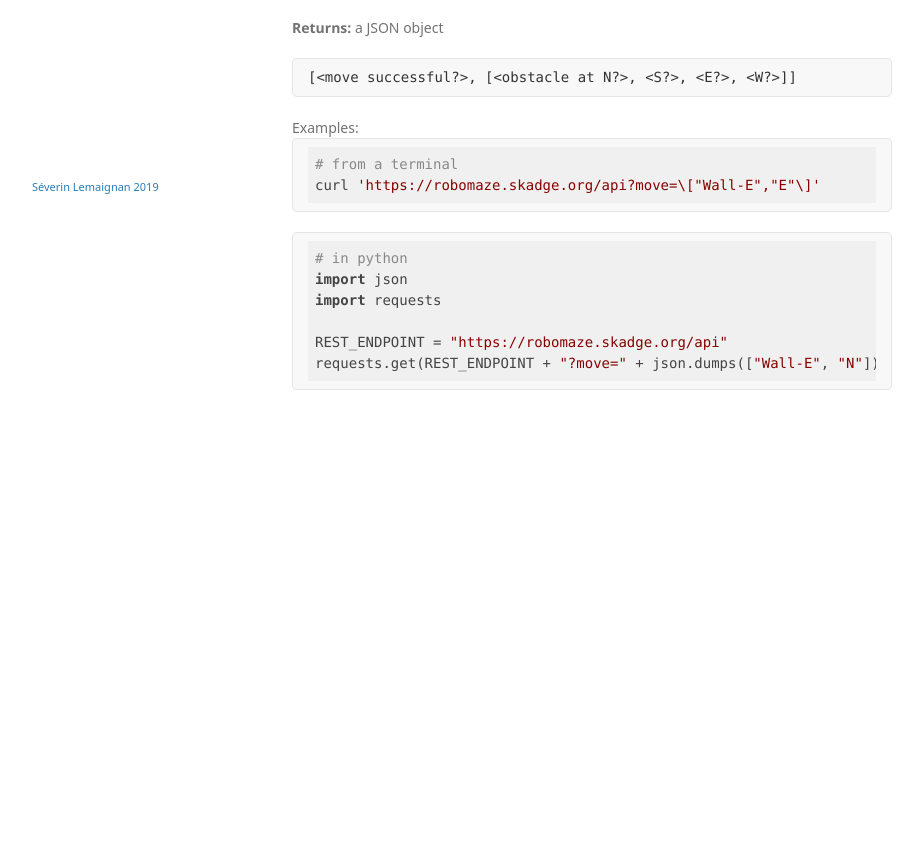
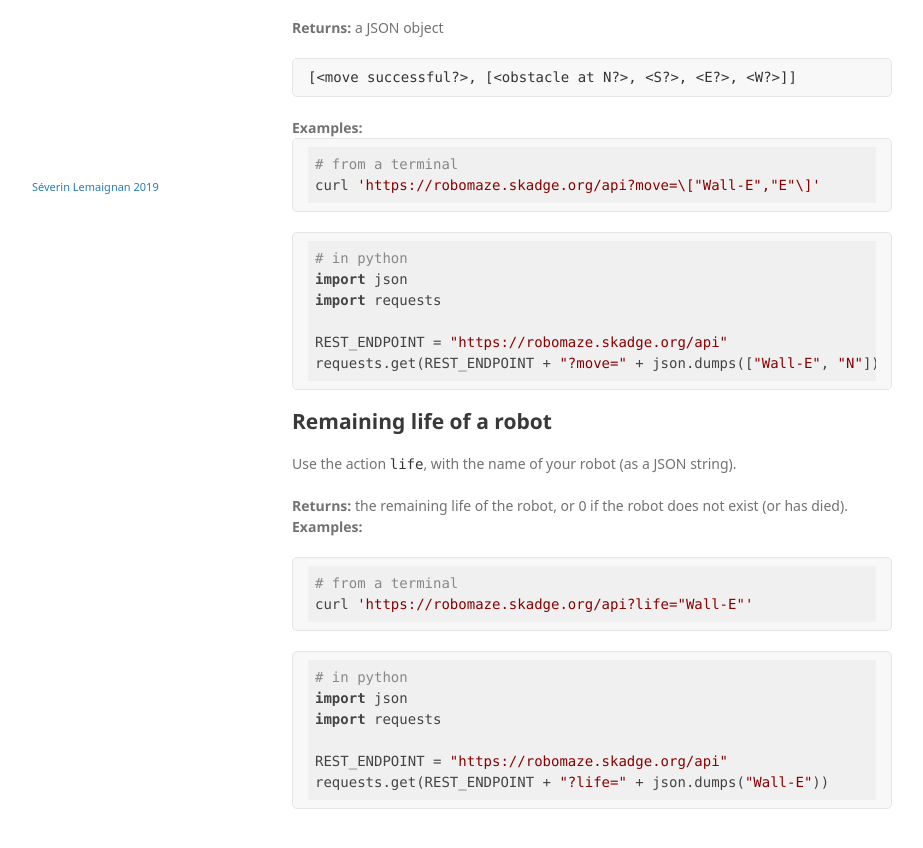
Before and after one commit to severin-lemaignan/robomaze, a plain HTML site: page index.html in a window 1280 px wide. Shown: the part 534-1382 px from the top of the page, without its empty margins (178-1101 px from the left). Before the commit the page ends 994 px from the top, so only its background shows below. Drawn offline with Linux system fonts and the light colour scheme; a web font is replaced by a local one.

Commit message:
Added support for life + minor fix

```diff
--- a/index.html
+++ b/index.html
@@ -66,7 +66,7 @@
                 <p><b>Returns:</b> a JSON object <pre>[&lt;move successful?&gt;, [&lt;obstacle at N?&gt;, &lt;S?&gt;, &lt;E?&gt;, &lt;W?&gt;]]</pre>
 
 
-                Examples:
+                <b>Examples:</b>
                 <pre><code class="bash"># from a terminal
 curl 'https://robomaze.skadge.org/api?move=\["Wall-E","E"\]'</code></pre>
 
@@ -77,6 +77,24 @@ import requests
 REST_ENDPOINT = "https://robomaze.skadge.org/api"
 requests.get(REST_ENDPOINT + "?move=" + json.dumps(["Wall-E", "N"]))</code></pre>
 
+                <h2>Remaining life of a robot</h2>
+
+                <p>Use the action <code>life</code>, with the name of your robot (as a JSON string).
+
+                <p><b>Returns:</b> the remaining life of the robot, or 0 if the robot does not exist (or has died).
+
+
+                <b>Examples:</b>
+                <pre><code class="bash"># from a terminal
+curl 'https://robomaze.skadge.org/api?life="Wall-E"'</code></pre>
+
+                <pre><code class="python"># in python
+import json
+import requests
+
+REST_ENDPOINT = "https://robomaze.skadge.org/api"
+requests.get(REST_ENDPOINT + "?life=" + json.dumps("Wall-E"))</code></pre>
+
             </section>
             <footer>
                 <p><small><a href="https://academia.skadge.org">Séverin Lemaignan 2019</a></small></p>
--- a/render_scene.js
+++ b/render_scene.js
@@ -136,7 +136,7 @@ $(function() {
     var robotsList = function() {
 
         // nb of robots has changed? remove of robots from the list and recreate it from scratch
-        if (Object.keys(robots).length != $("#robot_list .robotbox").children().length) {
+        if (Object.keys(robots).length != $("#robot_list .robotbox").length) {
             $("#robot_list").empty();
             redraw();
             if (Object.keys(robots).length == 0) {
```
Also changed, not shown: 1 other file.
